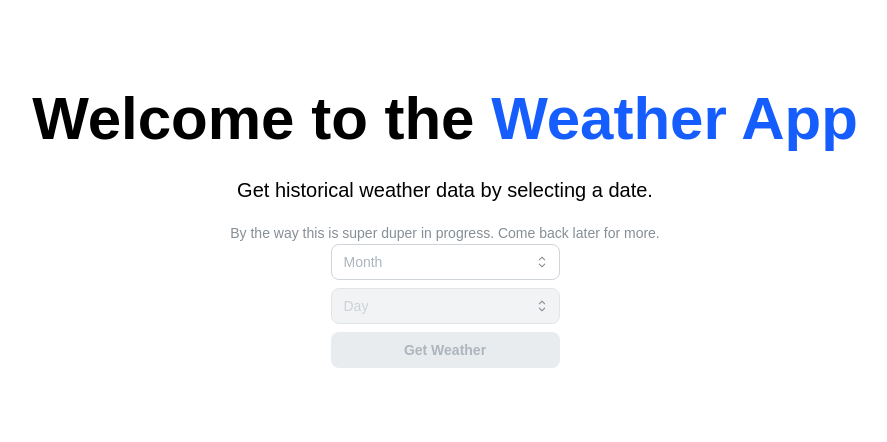
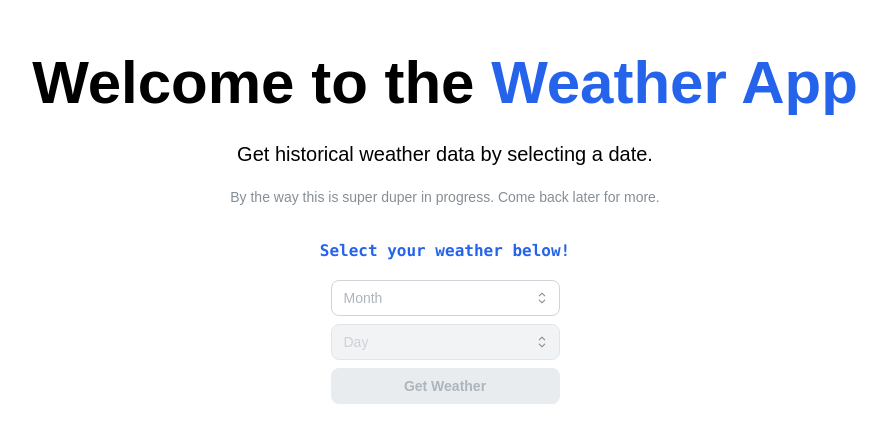
Before and after one commit to akurre/vaycay_v2, a React (Vite) app in the folder client/: page / in a window 1280 px wide. Shown: the part 176-618 px from the top of the page, without its empty margins (195-1082 px from the left). Built offline with nearby package versions, Linux system fonts and the light colour scheme.

Commit message:
Update home.tsx

```diff
--- a/client/src/pages/home.tsx
+++ b/client/src/pages/home.tsx
@@ -1,6 +1,7 @@
 import { useNavigate } from 'react-router-dom';
 import { Title, Text } from '@mantine/core';
 import DateEntryForm from '../components/Navigation/DateEntryForm';
+import { appColors } from '@/theme';
 
 const Home = () => {
   const navigate = useNavigate();
@@ -12,7 +13,7 @@ const Home = () => {
     <div className="flex flex-col items-center justify-center min-h-screen py-2">
       <main className="flex flex-col items-center justify-center w-full flex-1 px-20 text-center">
         <Title order={1} size="3.75rem" fw={700}>
-          Welcome to the <span className="text-blue-600">Weather App</span>
+          Welcome to the <span style={{ color: appColors.primary }}>Weather App</span>
         </Title>
 
         <Text size="xl" mt="md">
@@ -23,6 +24,11 @@ const Home = () => {
           By the way this is super duper in progress. Come back later for more.
         </Text>
 
+        <Text ff='monospace' fw={700} mt='xl' mb='md'>
+          <span style={{ color: appColors.primary }}>
+            Select your weather below!
+          </span>
+        </Text>
         <DateEntryForm onSubmit={handleDateSubmit} />
       </main>
     </div>
```
